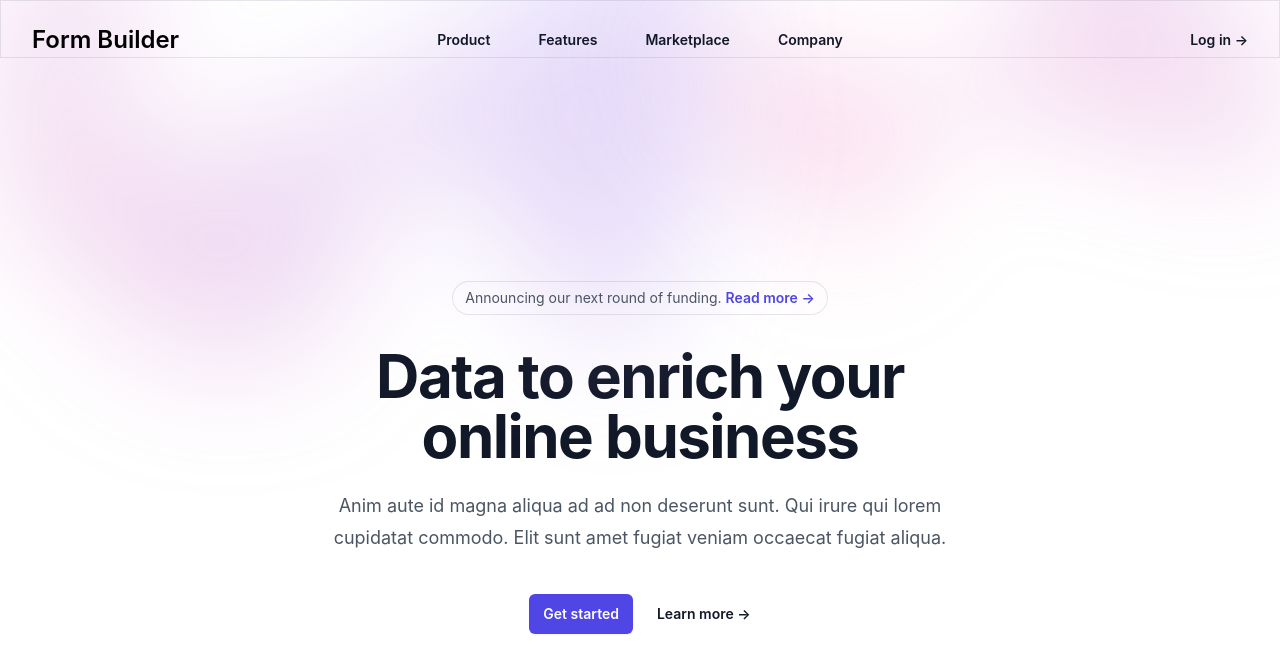
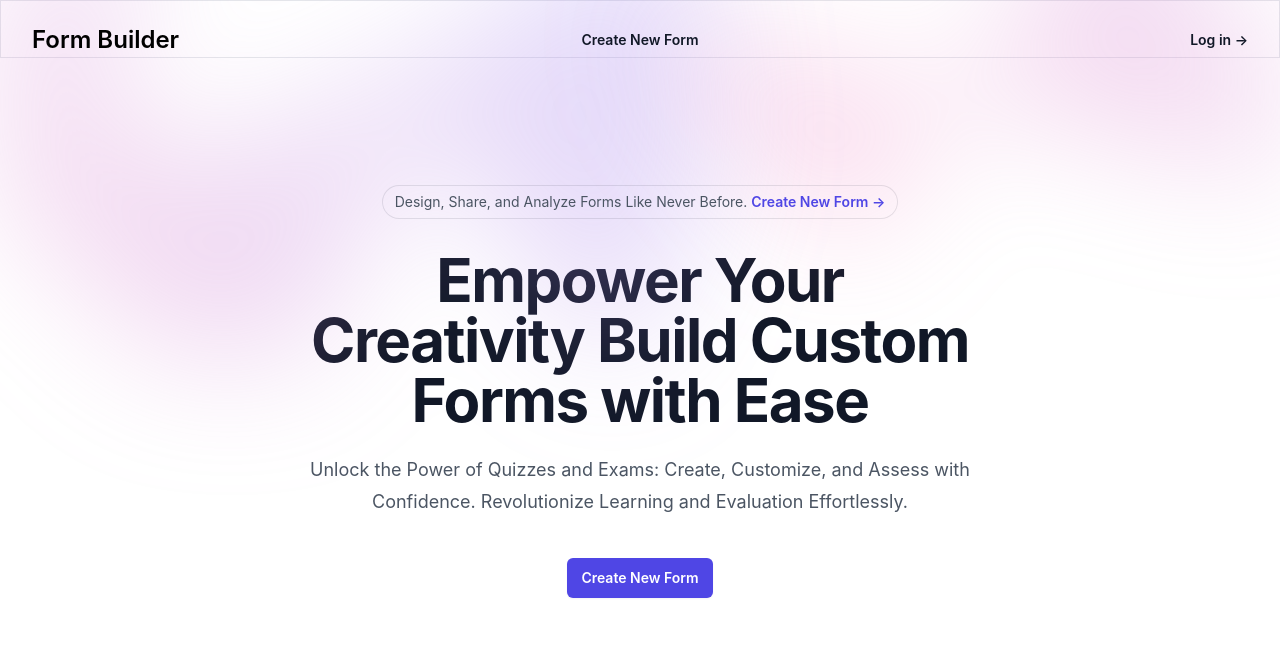
Before and after one commit to AshiqurRahaman02/form-builder, a React (Create React App) app: page / in a window 1280 px wide. Shown: the top 672 px of the page. Built offline with nearby package versions, Linux system fonts and the light colour scheme.

Commit message:
optimizing code

```diff
--- a/src/components/BodyComponent.jsx
+++ b/src/components/BodyComponent.jsx
@@ -2,12 +2,10 @@ import React, { useState } from "react";
 import { Link } from "react-router-dom";
 import { Dialog } from "@headlessui/react";
 
-const navigation = [
-	{ name: "Product", to: "#" },
-	{ name: "Features", to: "#" },
-	{ name: "Marketplace", to: "#" },
-	{ name: "Company", to: "#" },
-];
+import { FontAwesomeIcon } from "@fortawesome/react-fontawesome";
+import { faXmark, faBars } from "@fortawesome/free-solid-svg-icons";
+
+const navigation = [{ name: "Create New Form", to: "/form/create" }];
 
 function Body() {
 	const [mobileMenuOpen, setMobileMenuOpen] = useState(false);
@@ -19,7 +17,7 @@ function Body() {
 					aria-label="Global"
 				>
 					<div className="flex lg:flex-1">
-						<Link to="#" className="-m-1.5 p-1.5">
+						<Link to="/" className="-m-1.5 p-1.5">
 							<span className="text-2xl font-semibold">
 								Form Builder
 							</span>
@@ -32,7 +30,7 @@ function Body() {
 							onClick={() => setMobileMenuOpen(true)}
 						>
 							<span className="sr-only">Open main menu</span>
-							{/* <Bars3Icon className="h-6 w-6" aria-hidden="true" /> */}
+							<FontAwesomeIcon icon={faBars} />
 						</button>
 					</div>
 					<div className="hidden lg:flex lg:gap-x-12">
@@ -64,15 +62,15 @@ function Body() {
 					<div className="fixed inset-0 z-50" />
 					<Dialog.Panel className="fixed inset-y-0 right-0 z-50 w-full overflow-y-auto bg-white px-6 py-6 sm:max-w-sm sm:ring-1 sm:ring-gray-900/10">
 						<div className="flex items-center justify-between">
-							<Link to="#" className="-m-1.5 p-1.5">
+							<Link to="/" className="-m-1.5 p-1.5">
 								<span className="text-2xl font-semibold">
 									Form Builder
 								</span>
 								{/* <img
-                  className="h-8 w-auto"
-                  src="https://tailwindui.com/img/logos/mark.svg?color=indigo&shade=600"
-                  alt=""
-                /> */}
+									className="h-8 w-auto"
+									src="https://tailwindui.com/img/logos/mark.svg?color=indigo&shade=600"
+									alt=""
+								/> */}
 							</Link>
 							<button
 								type="button"
@@ -80,7 +78,7 @@ function Body() {
 								onClick={() => setMobileMenuOpen(false)}
 							>
 								<span className="sr-only">Close menu</span>
-								{/* <XMarkIcon className="h-6 w-6" aria-hidden="true" /> */}
+								<FontAwesomeIcon icon={faXmark} />
 							</button>
 						</div>
 						<div className="mt-6 flow-root">
@@ -136,8 +134,6 @@ function Body() {
 						}}
 					/>
 				</div>
-
-
 			</div>
 		</div>
 	);
--- a/src/components/Q1Component.jsx
+++ b/src/components/Q1Component.jsx
@@ -1,4 +1,4 @@
-import React, { useState, useEffect } from "react";
+import React, { useState } from "react";
 import { DragDropContext, Draggable, Droppable } from "react-beautiful-dnd";
 
 function Q1Component({ q1Categories, q1Options }) {
--- a/src/pages/CreateForm.jsx
+++ b/src/pages/CreateForm.jsx
@@ -3,11 +3,7 @@ import { Link } from "react-router-dom";
 import { Dialog } from "@headlessui/react";
 
 import { FontAwesomeIcon } from "@fortawesome/react-fontawesome";
-import {
-	faImage,
-	faUnderline,
-	faXmark,
-} from "@fortawesome/free-solid-svg-icons";
+import { faImage, faXmark, faBars } from "@fortawesome/free-solid-svg-icons";
 
 import "../App.css";
 import InputList from "../components/InputList";
@@ -17,14 +13,7 @@ import Q3Component from "../components/Q3Component";
 import WordList from "../components/WordList";
 import McqInputComponent from "../components/McqInput";
 
-// 6541ecd3ae74f9b78eb8ee90
-
-const navigation = [
-	{ name: "Product", to: "#" },
-	{ name: "Features", to: "#" },
-	{ name: "Marketplace", to: "#" },
-	{ name: "Company", to: "#" },
-];
+const navigation = [{ name: "Create New Form", to: "/form/create" }];
 
 function CreateForm() {
 	const host = "http://localhost:5151";
@@ -35,12 +24,7 @@ function CreateForm() {
 
 	const [formName, setFormName] = useState("");
 	const [formDesc, setFormDesc] = useState("");
-	const [formImageHaves, setFormImageHaves] = useState(false);
 	const [headerImage, setHeaderImage] = useState("/images/heading_image.jpg");
-
-	const [q1Id, setQ1Id] = useState("");
-	const [q2Id, setQ2Id] = useState("");
-	const [q3Id, setQ3Id] = useState("");
 
 	const [q1Desc, setQ1Desc] = useState("");
 	const [q1Marks, setQ1Marks] = useState("");
@@ -53,7 +37,6 @@ function CreateForm() {
 	const [q2Desc, setQ2Desc] = useState("");
 	const [q2Marks, setQ2Marks] = useState("");
 	const [q2ImageHave, setQ2ImageHave] = useState(false);
-	const [q2PreviewSentence, setQ2PreviewSentence] = useState("");
 	const [q2Sentence, setQ2Sentence] = useState("");
 	const [q2Options, setQ2Options] = useState([]);
 	const [q2Image, setQ2Image] = useState();
@@ -78,7 +61,7 @@ function CreateForm() {
 	const [formData, setFormData] = useState({
 		name: "",
 		description: "",
-		image: null, // to store the selected image file
+		image: null,
 	});
 
 	const uploadImage = (image, type) => {
@@ -94,7 +77,6 @@ function CreateForm() {
 				if (res.isError) {
 				} else {
 					if (type === "form") {
-						setFormImageHaves(true);
 						setHeaderImage(res.imageResult.url);
 					} else if (type === "q1") {
 						setQ1ImageHave(true);
@@ -119,10 +101,8 @@ function CreateForm() {
 		const imageFile = e.target.files[0];
 		setFormData({ ...formData, image: imageFile });
 
-		// To preview the selected image
 		const reader = new FileReader();
 		reader.onload = (e) => {
-			setFormImageHaves(true);
 			setHeaderImage(e.target.result);
 			uploadImage(imageFile, "form");
 		};
@@ -133,7 +113,6 @@ function CreateForm() {
 		const imageFile = e.target.files[0];
 		setFormData({ ...formData, image: imageFile });
 
-		// To preview the selected image
 		const reader = new FileReader();
 		reader.onload = (e) => {
 			setQ1ImageHave(true);
@@ -147,7 +126,6 @@ function CreateForm() {
 		const imageFile = e.target.files[0];
 		setFormData({ ...formData, image: imageFile });
 
-		// To preview the selected image
 		const reader = new FileReader();
 		reader.onload = (e) => {
 			setQ2ImageHave(true);
@@ -161,7 +139,6 @@ function CreateForm() {
 		const imageFile = e.target.files[0];
 		setFormData({ ...formData, image: imageFile });
 
-		// To preview the selected image
 		const reader = new FileReader();
 		reader.onload = (e) => {
 			setQ3ImageHave(true);
@@ -171,33 +148,19 @@ function CreateForm() {
 		reader.readAsDataURL(imageFile);
 	};
 
-	const addCategory = (index) => {
-		setQ1Categories(index);
-	};
-
 	const displayPreview = () => {
+		setQ1Preview(false);
 		console.log(q1Options, q1Categories);
 		setQ1Preview(true);
 	};
 
 	const displayQ2Preview = () => {
+		setQ2Preview(false);
 		setQ2Preview(true);
 	};
 
 	const displayQ3Preview = () => {
-		// const mcqData = mcqComponents.map((mcqComponent, index) => {
-		// 	console.log(mcqComponent)
-		// 	const question = mcqComponent[index].questionInputValue;
-		// 	const options = mcqComponent[index].options;
-		// 	const correctOption = mcqComponent[index].checkedOption;
-		// 	return {
-		// 	  question,
-		// 	  options,
-		// 	  correctOption,
-		// 	};
-		//   });
-
-		// Now you have an array of collected data from each McqInputComponent
+		setQ3Preview(false);
 		console.log(mcq);
 		setQ3Preview(true);
 	};
@@ -230,11 +193,6 @@ function CreateForm() {
 		);
 		setMcqComponents([...mcqComponents, newMcqComponent]);
 	};
-	// {
-	// 	correctOption: "jgjkgj"
-	// 	options: (3) ['adfadf', 'fhafdfdgsfdg', 'jgjkgj']
-	// 	question: "sfgsfdg"
-	// 	}
 
 	const checkValidity = () => {
 		setIsProgress(true);
@@ -395,7 +353,6 @@ function CreateForm() {
 					setIsProgress(false);
 					alert(res.message);
 				} else {
-					setQ1Id(res.q1._id);
 					console.log(res);
 					setProgress(52);
 					setProgressText("Uploading Question 2...");
@@ -431,7 +388,6 @@ function CreateForm() {
 					alert(res.message);
 					setIsProgress(false);
 				} else {
-					setQ2Id(res.q2._id);
 					console.log(res);
 					setProgress(65);
 					setProgressText("Uploading Question 3...");
@@ -466,7 +422,6 @@ function CreateForm() {
 					alert(res.message);
 					setIsProgress(false);
 				} else {
-					setQ3Id(res.q3._id);
 					console.log(res);
 					setProgress(80);
 					setProgressText("Uploading Form...");
@@ -554,7 +509,7 @@ function CreateForm() {
 							onClick={() => setMobileMenuOpen(true)}
 						>
 							<span className="sr-only">Open main menu</span>
-							{/* <Bars3Icon className="h-6 w-6" aria-hidden="true" /> */}
+							<FontAwesomeIcon icon={faBars} />
 						</button>
 					</div>
 					<div className="hidden lg:flex lg:gap-x-12">
@@ -591,10 +546,10 @@ function CreateForm() {
 									Form Builder
 								</span>
 								{/* <img
-                  className="h-8 w-auto"
-                  src="https://tailwindui.com/img/logos/mark.svg?color=indigo&shade=600"
-                  alt=""
-                /> */}
+									className="h-8 w-auto"
+									src="https://tailwindui.com/img/logos/mark.svg?color=indigo&shade=600"
+									alt=""
+								/> */}
 							</Link>
 							<button
 								type="button"
@@ -602,7 +557,7 @@ function CreateForm() {
 								onClick={() => setMobileMenuOpen(false)}
 							>
 								<span className="sr-only">Close menu</span>
-								{/* <XMarkIcon className="h-6 w-6" aria-hidden="true" /> */}
+								<FontAwesomeIcon icon={faXmark} />
 							</button>
 						</div>
 						<div className="mt-6 flow-root">
@@ -620,7 +575,7 @@ function CreateForm() {
 								</div>
 								<div className="py-6">
 									<Link
-										to="#"
+										to="/signin"
 										className="-mx-3 block rounded-lg px-3 py-2.5 text-base font-semibold leading-7 text-gray-900 hover:bg-gray-50"
 									>
 										Log in
@@ -846,19 +801,19 @@ function CreateForm() {
 											</span>
 										))}
 									</p>
-									{q2Sentence && (
+									{/* {q2Sentence && (
 										<FontAwesomeIcon
 											icon={faUnderline}
 											className="mt-5 ml-3.5 mr-8 cursor-pointer text-2xl"
 										/>
-									)}
+									)} */}
 								</div>
 								<input
 									type="text"
 									value={q2Sentence}
 									onChange={(e) => setQ2Sentence(e.target.value)}
-									placeholder="Enter the sentence"
-									className="mt-3.5 ml-3.5 mr-8 text-xl w-2/4 border-0 bg-transparent outline-none custom-placeholder border-b-4 border-sky-200"
+									placeholder="Enter the sentence. Double click on the word for selecting the word as blanks..."
+									className="mt-3.5 ml-3.5 mr-8 text-lg w-11/12 border-0 bg-transparent outline-none custom-placeholder border-b-4 border-sky-200"
 								/>
 								<WordList Title="Words" selectedWords={selectedWords} />
 							</div>
--- a/src/pages/FormDetails.jsx
+++ b/src/pages/FormDetails.jsx
@@ -1,24 +1,19 @@
 import React, { useEffect, useState } from "react";
-import { useParams, useNavigate } from "react-router-dom";
+import { useParams } from "react-router-dom";
 import { Link } from "react-router-dom";
 import { Dialog } from "@headlessui/react";
-import Body from "../components/BodyComponent";
 import Q1Component from "../components/Q1Component";
 import Q2Component from "../components/Q2Component";
 import Q3Component from "../components/Q3Component";
 
 import { FontAwesomeIcon } from "@fortawesome/react-fontawesome";
-import {
-	faImage,
-	faUnderline,
-	faXmark,
-} from "@fortawesome/free-solid-svg-icons";
+import { faXmark, faBars } from "@fortawesome/free-solid-svg-icons";
 
 const navigation = [
-	{ name: "Product", to: "#" },
-	{ name: "Features", to: "#" },
-	{ name: "Marketplace", to: "#" },
-	{ name: "Company", to: "#" },
+	{ name: "Create New Form", to: "/form/create" },
+	// { name: "Features", to: "#" },
+	// { name: "Marketplace", to: "#" },
+	// { name: "Company", to: "#" },
 ];
 
 function FormDetails() {
@@ -29,16 +24,10 @@ function FormDetails() {
 	const [formName, setFormName] = useState("");
 	const [formDesc, setFormDesc] = useState("");
 	const [displayForm, setDisplayForm] = useState(false);
-	const [formImageHaves, setFormImageHaves] = useState(false);
 	const [headerImage, setHeaderImage] = useState("/images/heading_image.jpg");
-
-	const [q1Id, setQ1Id] = useState("");
-	const [q2Id, setQ2Id] = useState("");
-	const [q3Id, setQ3Id] = useState("");
 
 	const [q1Desc, setQ1Desc] = useState("");
 	const [q1Marks, setQ1Marks] = useState("");
-	const [q1ImageHave, setQ1ImageHave] = useState(false);
 	const [q1Categories, setQ1Categories] = useState([]);
 	const [q1Options, setQ1Options] = useState([]);
 	const [q1Image, setQ1Image] = useState();
@@ -46,22 +35,17 @@ function FormDetails() {
 
 	const [q2Desc, setQ2Desc] = useState("");
 	const [q2Marks, setQ2Marks] = useState("");
-	const [q2ImageHave, setQ2ImageHave] = useState(false);
-	const [q2PreviewSentence, setQ2PreviewSentence] = useState("");
 	const [q2Sentence, setQ2Sentence] = useState("");
 	const [q2Options, setQ2Options] = useState([]);
 	const [q2Image, setQ2Image] = useState();
 	const [displayQ2, setDisplayQ2] = useState(false);
-	const [selectedWords, setSelectedWords] = useState([]);
 
 	const [q3Desc, setQ3Desc] = useState("");
 	const [q3Marks, setQ3Marks] = useState("");
-	const [q3ImageHave, setQ3ImageHave] = useState(false);
 	const [paragraph, setParagraph] = useState("");
 	const [mcq, setMcq] = useState([]);
 	const [q3Image, setQ3Image] = useState();
 	const [displayQ3, setDisplayQ3] = useState(false);
-	const [mcqComponents, setMcqComponents] = useState([]);
 
 	const [progress, setProgress] = useState(50);
 	const [isProgress, setIsProgress] = useState(false);
@@ -93,12 +77,15 @@ function FormDetails() {
 
 		setFormName(res.form.name);
 		setFormDesc(res.form.description);
-		setHeaderImage(res.form.headerImage)
+		if (res.form.headerImage) {
+			setHeaderImage(res.form.headerImage);
+		}
 
 		setQ1Categories(q1.categories);
 		setQ1Options(q1.options);
 		setQ1Marks(q1.markOnCorrectAnswer);
 		setQ1Image(q1.q1Image);
+		setQ1Desc(q1.description)
 
 		setQ2Sentence(q2.correctAnswer);
 		let arr = q2.options.map((ele) => {
@@ -107,11 +94,13 @@ function FormDetails() {
 		setQ2Options(arr);
 		setQ2Marks(q2.markOnCorrectAnswer);
 		setQ2Image(q2.q2Image);
+		setQ2Desc(q2.description)
 
 		setParagraph(q3.paragraph);
 		setMcq(q3.mcq);
 		setQ3Marks(q3.markOnCorrectAnswer);
 		setQ3Image(q3.q3Image);
+		setQ3Desc(q3.description)
 
 		setTimeout(() => {
 			console.log(q2.options);
@@ -148,7 +137,7 @@ function FormDetails() {
 						aria-label="Global"
 					>
 						<div className="flex lg:flex-1">
-							<Link to="#" className="-m-1.5 p-1.5">
+							<Link to="/" className="-m-1.5 p-1.5">
 								<span className="text-2xl font-semibold">
 									Form Builder
 								</span>
@@ -161,7 +150,7 @@ function FormDetails() {
 								onClick={() => setMobileMenuOpen(true)}
 							>
 								<span className="sr-only">Open main menu</span>
-								{/* <Bars3Icon className="h-6 w-6" aria-hidden="true" /> */}
+								<FontAwesomeIcon icon={faBars} />
 							</button>
 						</div>
 						<div className="hidden lg:flex lg:gap-x-12">
@@ -193,7 +182,7 @@ function FormDetails() {
 						<div className="fixed inset-0 z-50" />
 						<Dialog.Panel className="fixed inset-y-0 right-0 z-50 w-full overflow-y-auto bg-white px-6 py-6 sm:max-w-sm sm:ring-1 sm:ring-gray-900/10">
 							<div className="flex items-center justify-between">
-								<Link to="#" className="-m-1.5 p-1.5">
+								<Link to="/" className="-m-1.5 p-1.5">
 									<span className="text-2xl font-semibold">
 										Form Builder
 									</span>
@@ -209,7 +198,7 @@ function FormDetails() {
 									onClick={() => setMobileMenuOpen(false)}
 								>
 									<span className="sr-only">Close menu</span>
-									{/* <XMarkIcon className="h-6 w-6" aria-hidden="true" /> */}
+									<FontAwesomeIcon icon={faXmark} />
 								</button>
 							</div>
 							<div className="mt-6 flow-root">
@@ -357,14 +346,16 @@ function FormDetails() {
 								<Q3Component paragraph={paragraph} mcqArray={mcq} />
 							</section>
 						)}
-						{displayQ3 && <section id="formBottom" className=" w-1/2 m-auto  mt-8">
+						{displayQ3 && (
+							<section id="formBottom" className=" w-1/2 m-auto  mt-8">
 								<button
 									onClick={handleFormSubmit}
 									className="bg-emerald-400 p-1 ml-5 mt-3.5 px-2 rounded"
 								>
 									Submit Form
 								</button>
-						</section>}
+							</section>
+						)}
 					</main>
 				</div>
 				{isProgress && (
--- a/src/pages/Home.jsx
+++ b/src/pages/Home.jsx
@@ -1,53 +1,36 @@
-import { useState } from "react";
+
 import { Link } from "react-router-dom";
-import { Dialog } from "@headlessui/react";
 import Body from "../components/BodyComponent";
-// import { Bars3Icon, XMarkIcon } from '@heroicons/react/24/outline'
 
-const navigation = [
-	{ name: "Product", to: "#" },
-	{ name: "Features", to: "#" },
-	{ name: "Marketplace", to: "#" },
-	{ name: "Company", to: "#" },
-];
 
 function Home() {
-	const [mobileMenuOpen, setMobileMenuOpen] = useState(false);
 
 	return (
 		<div className="bg-white">
-			<Body />
-			<div className="mx-auto max-w-2xl py-32 sm:py-48 lg:py-56">
+			<Body/>
+			<div className="mx-auto max-w-2xl py-32">
 				<div className="hidden sm:mb-8 sm:flex sm:justify-center">
 					<div className="relative rounded-full px-3 py-1 text-sm leading-6 text-gray-600 ring-1 ring-gray-900/10 hover:ring-gray-900/20">
-						Announcing our next round of funding.{" "}
-						<Link to="#" className="font-semibold text-indigo-600">
+					Design, Share, and Analyze Forms Like Never Before.{" "}
+						<Link to="/form/create" className="font-semibold text-indigo-600">
 							<span className="absolute inset-0" aria-hidden="true" />
-							Read more <span aria-hidden="true">&rarr;</span>
+							Create New Form <span aria-hidden="true">&rarr;</span>
 						</Link>
 					</div>
 				</div>
 				<div className="text-center">
 					<h1 className="text-4xl font-bold tracking-tight text-gray-900 sm:text-6xl">
-						Data to enrich your online business
+					Empower Your Creativity  Build Custom Forms with Ease
 					</h1>
 					<p className="mt-6 text-lg leading-8 text-gray-600">
-						Anim aute id magna aliqua ad ad non deserunt sunt. Qui irure
-						qui lorem cupidatat commodo. Elit sunt amet fugiat veniam
-						occaecat fugiat aliqua.
+					Unlock the Power of Quizzes and Exams: Create, Customize, and Assess with Confidence. Revolutionize Learning and Evaluation Effortlessly.
 					</p>
 					<div className="mt-10 flex items-center justify-center gap-x-6">
 						<Link
 							to="/form/create"
 							className="rounded-md bg-indigo-600 px-3.5 py-2.5 text-sm font-semibold text-white shadow-sm hover:bg-indigo-500 focus-visible:outline focus-visible:outline-2 focus-visible:outline-offset-2 focus-visible:outline-indigo-600"
 						>
-							Get started
-						</Link>
-						<Link
-							to="#"
-							className="text-sm font-semibold leading-6 text-gray-900"
-						>
-							Learn more <span aria-hidden="true">→</span>
+							Create New Form
 						</Link>
 					</div>
 				</div>
--- a/src/pages/SignIn.jsx
+++ b/src/pages/SignIn.jsx
@@ -1,16 +1,16 @@
 import React, { useState } from "react";
 import { Link } from "react-router-dom";
 import { Dialog } from "@headlessui/react";
-import Body from "../components/BodyComponent";
 import Login from "../components/Login";
 import Register from "../components/Register";
 
-const navigation = [
-	{ name: "Product", to: "#" },
-	{ name: "Features", to: "#" },
-	{ name: "Marketplace", to: "#" },
-	{ name: "Company", to: "#" },
-];
+import { FontAwesomeIcon } from "@fortawesome/react-fontawesome";
+import {
+	faXmark,
+	faBars,
+} from "@fortawesome/free-solid-svg-icons";
+
+const navigation = [{ name: "Create New Form", to: "/form/create" }];
 
 function SignIn() {
 	const [mobileMenuOpen, setMobileMenuOpen] = useState(false);
@@ -42,7 +42,7 @@ function SignIn() {
 								onClick={() => setMobileMenuOpen(true)}
 							>
 								<span className="sr-only">Open main menu</span>
-								{/* <Bars3Icon className="h-6 w-6" aria-hidden="true" /> */}
+								<FontAwesomeIcon icon={faBars} />
 							</button>
 						</div>
 						<div className="hidden lg:flex lg:gap-x-12">
@@ -90,7 +90,7 @@ function SignIn() {
 									onClick={() => setMobileMenuOpen(false)}
 								>
 									<span className="sr-only">Close menu</span>
-									{/* <XMarkIcon className="h-6 w-6" aria-hidden="true" /> */}
+									<FontAwesomeIcon icon={faXmark} />
 								</button>
 							</div>
 							<div className="mt-6 flow-root">
@@ -149,20 +149,29 @@ function SignIn() {
 					<main className="mt-16">
 						<div className="w-max m-auto mt-8">
 							{signin ? <Login /> : <Register />}
-							<div className='mt-8'>
+							<div className="mt-8">
 								{signin ? (
 									<p>
 										Don't have an account?{" "}
-									<button onClick={toggleForms} className=" border-2 px-1">Sign Up</button>
+										<button
+											onClick={toggleForms}
+											className=" border-2 px-1"
+										>
+											Sign Up
+										</button>
 									</p>
 								) : (
 									<p>
 										Allready have an account?{" "}
-									<button onClick={toggleForms} className="border-2 px-1">Sign In</button>
+										<button
+											onClick={toggleForms}
+											className="border-2 px-1"
+										>
+											Sign In
+										</button>
 									</p>
 								)}
 							</div>
-
 						</div>
 					</main>
 				</div>
```
Also changed, not shown: src/components/InputList.jsx (+33 -12 lines), src/components/Login.jsx (+12 -12 lines), src/components/McqInput.jsx (+4 -9 lines), src/components/Q2Component.jsx (+11 -52 lines), src/components/Register.jsx (+17 -18 lines), src/components/WordList.jsx (+7 -7 lines). Lines whose indentation alone changed are shown as unchanged.
